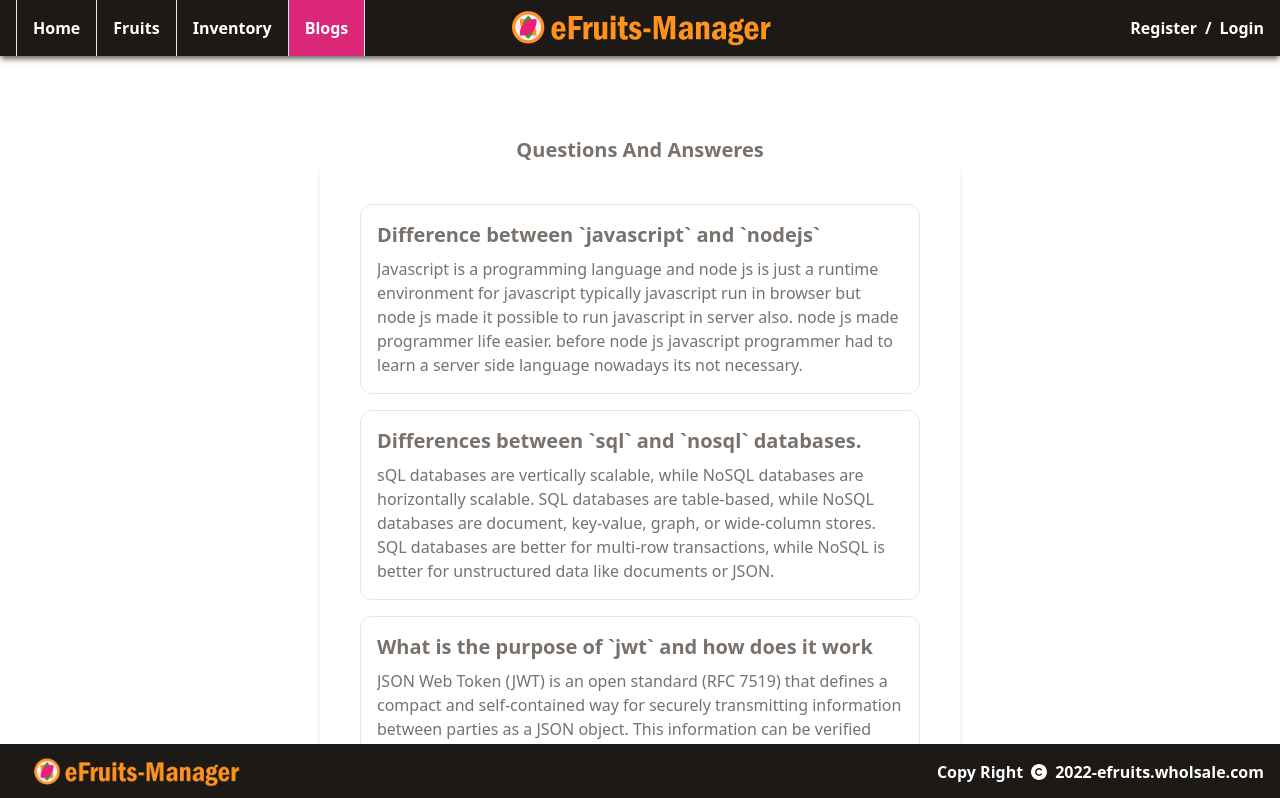
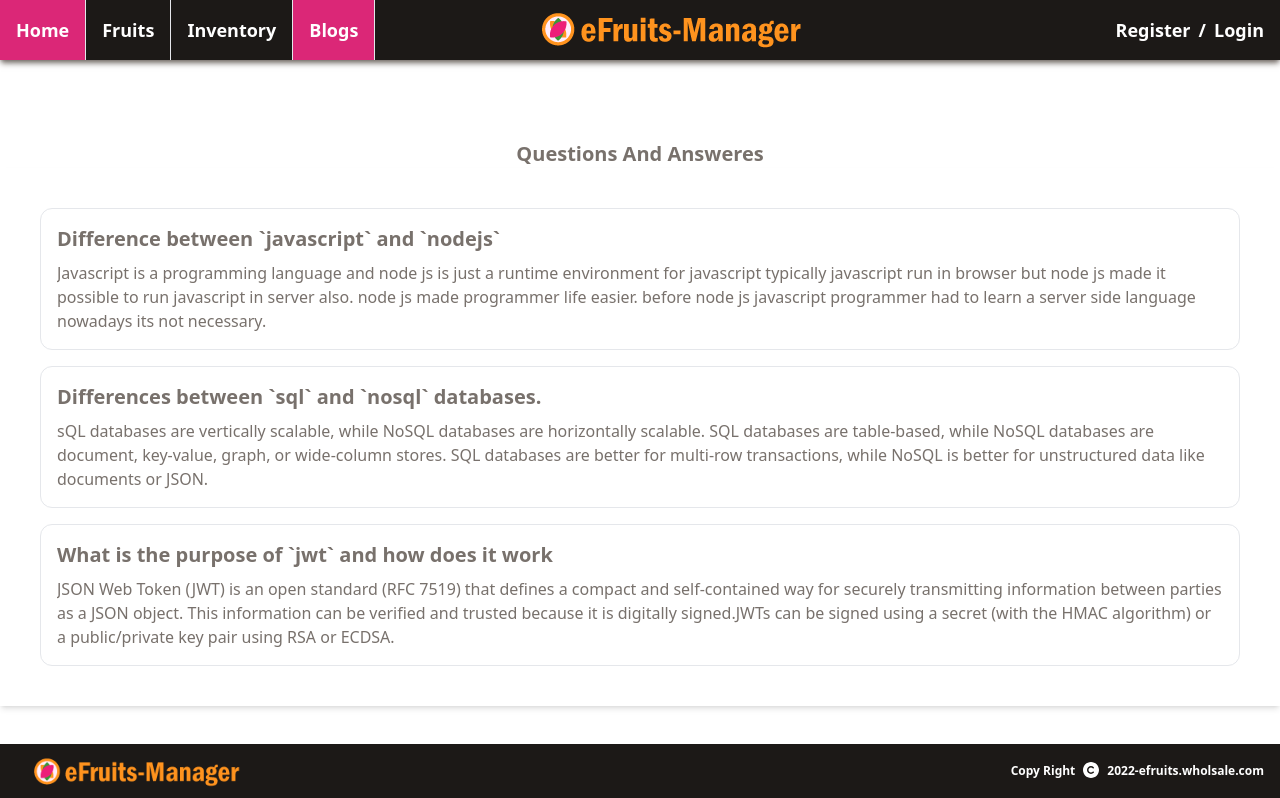
Before and after one commit to JuelHossain/eFruits-Manager, a React (Create React App) app: page /blogs in a window 1280 px wide. Shown: the top 798 px of the page. Built offline with nearby package versions, Linux system fonts and the light colour scheme; no server answers.

Commit message:
env variable added

```diff
--- a/src/Components/Blogs/Blogs.js
+++ b/src/Components/Blogs/Blogs.js
@@ -6,7 +6,7 @@ const Blogs = () => {
         <h1 className="text-xl font-bold text-center">
           Questions And Answeres
         </h1>
-        <div className=" w-1/2 flex flex-col  gap-4 p-10   justify-items-center mx-auto shadow-md ">
+        <div className="  flex flex-col  gap-4 p-10   justify-items-center mx-auto shadow-md mx-10">
           <div className="flex flex-col gap-2 w-92 h-92 p-4 border hover:bg-amber-500 hover:text-white rounded-xl">
             <p className="text-xl font-bold">
               Difference between `javascript` and `nodejs`
--- a/src/Components/Fruits/ManageFruits/ManageFruits.js
+++ b/src/Components/Fruits/ManageFruits/ManageFruits.js
@@ -76,7 +76,7 @@ const ManageFruits = () => {
     return <Loading></Loading>;
   }
   return (
-    <div className=" container mx-auto text-center m-20 flex justify-center w-[1000px] flex flex-col gap-4 ">
+    <div className=" container mx-auto text-center m-16 flex justify-center w-[1000px] flex flex-col gap-4 ">
       {/* card container  */}
       <div className="flex justify-center items-center">
         {/* left side div  */}
@@ -320,7 +320,7 @@ const ManageFruits = () => {
       </div>
 
       {/* footer buttons  */}
-      <div className="w-full h-16 rounded border flex  justify-between shadow-md items-center">
+      <div className="w-full h-16 rounded border flex  justify-between shadow-md items-center ">
         <div className="w-1/2 hover:bg-pink-600 hover:text-white rounded">
           <Link
             to={"/addfruits"}
--- a/src/Components/Shared/Footer/Footer.js
+++ b/src/Components/Shared/Footer/Footer.js
@@ -3,7 +3,7 @@ import footerLogo from '../../../logo-2.png'
 import copyrightIcon from './copyright-solid.svg'
 const Footer = () => {
     return (
-      <footer className="flex justify-center bg-stone-900 fixed bottom-0 right-0 left-0 h-14 font-semibold">
+      <footer className="flex justify-center bg-stone-900 fixed bottom-0 right-0 left-0 h-14 font-semibold text-xs lg:text-normal">
         <div className="container flex justify-between items-center  bg-stone-900 text-white px-4 py-2">
                 <img className='w-60' src={footerLogo} alt="footer-logo" />
                 <p>Copy Right<img className='w-4 inline-flex mx-2 pb-1' src={copyrightIcon} alt='copyright logo'/>2022-efruits.wholsale.com</p>
--- a/src/Components/Shared/Header/Header.js
+++ b/src/Components/Shared/Header/Header.js
@@ -6,67 +6,105 @@ import { LogoutIcon, UserIcon } from "@heroicons/react/outline";
 import { signOut } from "firebase/auth";
 import { Link,NavLink } from "react-router-dom";
 import Loading from "../Loading/Loading";
+// import { ArrowDownIcon, ArrowLeftIcon, ArrowRightIcon } from "@heroicons/react/solid";
 
 const Header = () => {
+  //states
+  // const [mobile, setMobile] = useState(false);
   const logout = () => {
     signOut(auth);
   };
   const [user, loading] = useAuthState(auth);
   //style
-  const navstyle = "p-4 border-l  hover:bg-pink-600 hover:text-white overflow-hidden";
-  const activestyle = "p-4 bg-pink-600 text-white border-l"
+  const navstyle = "p-4 border-r  hover:bg-pink-600 hover:text-white overflow-hidden";
+  const activestyle = "p-4 bg-pink-600 text-white border-r"
   if (loading) {
     <Loading></Loading>
   }
   return (
-    <header className="flex justify-center bg-stone-900 sticky top-0 h-14 font-semibold z-40 shadow-md shadow-stone-500">
-      {/* navigation bar and logo */}
-      <div className="container flex justify-between items-center  bg-stone-900 text-white px-4 py-2">
-        <nav className="flex w-1/3">
+    <header className="sticky top-0 z-40 shadow-md shadow-stone-500 bg-stone-900 text-white text-sm lg:text-lg">
+      <div className="container mx-auto flex flex-col lg:flex-row  justify-between items-center  font-semibold  ">
+        <div className="container flex  justify-between items-center lg:w-8/12 xl:w-4/6 border-b lg:border-none">
+          <nav className="flex w-2/3 ">
             <NavLink
               to="/"
               className={({ isActive }) => (isActive ? activestyle : navstyle)}
             >
               Home
             </NavLink>
-        {<NavLink
-          className={({ isActive }) => (isActive ? activestyle : navstyle)}
+            {
+              <NavLink
+                className={({ isActive }) =>
+                  isActive ? activestyle : navstyle
+                }
                 to="/fruits"
               >
                 Fruits
-        </NavLink>}
-        {<NavLink
-          className={({ isActive }) => (isActive ? `${activestyle} ` :`${navstyle}`)}
+              </NavLink>
+            }
+            {
+              <NavLink
+                className={({ isActive }) =>
+                  isActive ? `${activestyle} border-r` : `${navstyle} border-r`
+                }
                 to="/inventory"
               >
                 Inventory
-        </NavLink>}
-        {<NavLink
-          className={({ isActive }) => (isActive ? `${activestyle} border-r` :`${navstyle} border-r`)}
+              </NavLink>
+            }
+            {
+              <NavLink
+                className={({ isActive }) =>
+                  isActive ? `${activestyle} border-r` : `${navstyle} border-r`
+                }
                 to="/blogs"
               >
                 Blogs
-        </NavLink>}
+              </NavLink>
+            }
           </nav>
-        <div className="w-1/3 flex justify-center">
+          <div className="w-1/2 flex lg:justify-end xl:justify-center relative">
             <Link to={"/"}>
               <img className="w-full h-auto" src={logo} alt="logo" />
             </Link>
           </div>
-        <div className="w-1/3 ">
-          <div className="flex justify-end items-center">
-          {user&&<NavLink
-            className={({ isActive }) => (isActive ? activestyle : navstyle)}
+          {/* <button
+            className="absolute lg:hidden left-2 h-14 bottom-0  "
+            onClick={() => {
+              setMobile(!mobile);
+            }}
+          >
+            <ArrowDownIcon className="h-8 border rounded hover:bg-pink-500 bg-stone-900 z-0"></ArrowDownIcon>
+          </button> */}
+        </div>
+        {/* right side user side  */}
+        {
+          <div className="container flex  justify-end items-center lg:w-6/12 xl:w-2/6">
+            <div className="flex ">
+              {user && (
+                <NavLink
+                  className={({ isActive }) =>
+                    isActive ? `${activestyle}` : `${navstyle}`
+                  }
                   to="/myitems/addedbyme"
                 >
                   My Items
-          </NavLink>}
-          {user&&<NavLink
-            className={({ isActive }) => (isActive ? `${activestyle} border-r`: `${navstyle} border-r`)}
+                </NavLink>
+              )}
+              {user && (
+                <NavLink
+                  className={({ isActive }) =>
+                    isActive
+                      ? `${activestyle} border-r`
+                      : `${navstyle} border-r`
+                  }
                   to="/addfruits"
                 >
                   AddFruits
-          </NavLink>}
+                </NavLink>
+              )}
+            </div>
+            <div className="flex">
               {user ? (
                 <div className="flex gap-2 items-center justify-end">
                   <div className="ml-2">
@@ -99,7 +137,7 @@ const Header = () => {
               ) : (
                 <div
                   className="flex
-          gap-2 justify-end "
+          gap-2 justify-end p-4"
                 >
                   <Link className="hover:text-pink-500" to={"/register"}>
                     Register
@@ -112,6 +150,7 @@ const Header = () => {
               )}
             </div>
           </div>
+        }
       </div>
     </header>
   );
--- a/src/firebase.js
+++ b/src/firebase.js
@@ -6,12 +6,12 @@ import { initializeApp } from "firebase/app";
 
 // Your web app's Firebase configuration
 const firebaseConfig = {
-  apiKey: "AIzaSyCGzvD3GW2paXoA8EHXXIZrtqM60ihwsHg",
-  authDomain: "efruitsmanager.firebaseapp.com",
-  projectId: "efruitsmanager",
-  storageBucket: "efruitsmanager.appspot.com",
-  messagingSenderId: "794775306254",
-  appId: "1:794775306254:web:f91b939b8ee07dcf0cbc5f",
+  apiKey: process.env.REACT_APP_API_KEY,
+  authDomain: process.env.REACT_APP_AUTH_DOMAIN,
+  projectId: process.env.REACT_APP_PROJECT_ID,
+  storageBucket: process.env.REACT_APP_STORAGE_BUCKET,
+  messagingSenderId:process.env.REACT_APP_MESSAGING_SENDER_ID,
+  appId:process.env.REACT_APP_APP_ID
 };
 
 // Initialize Firebase
```
Lines whose indentation alone changed are shown as unchanged.
